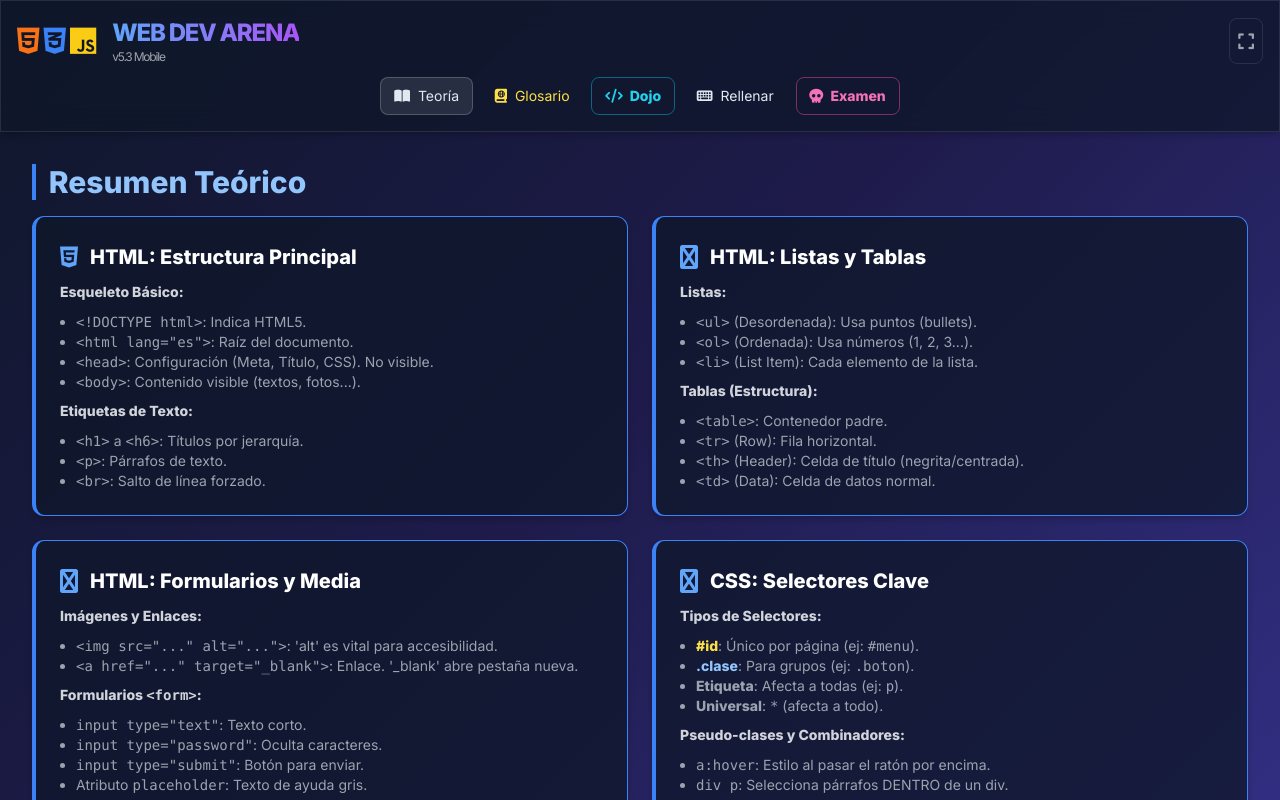
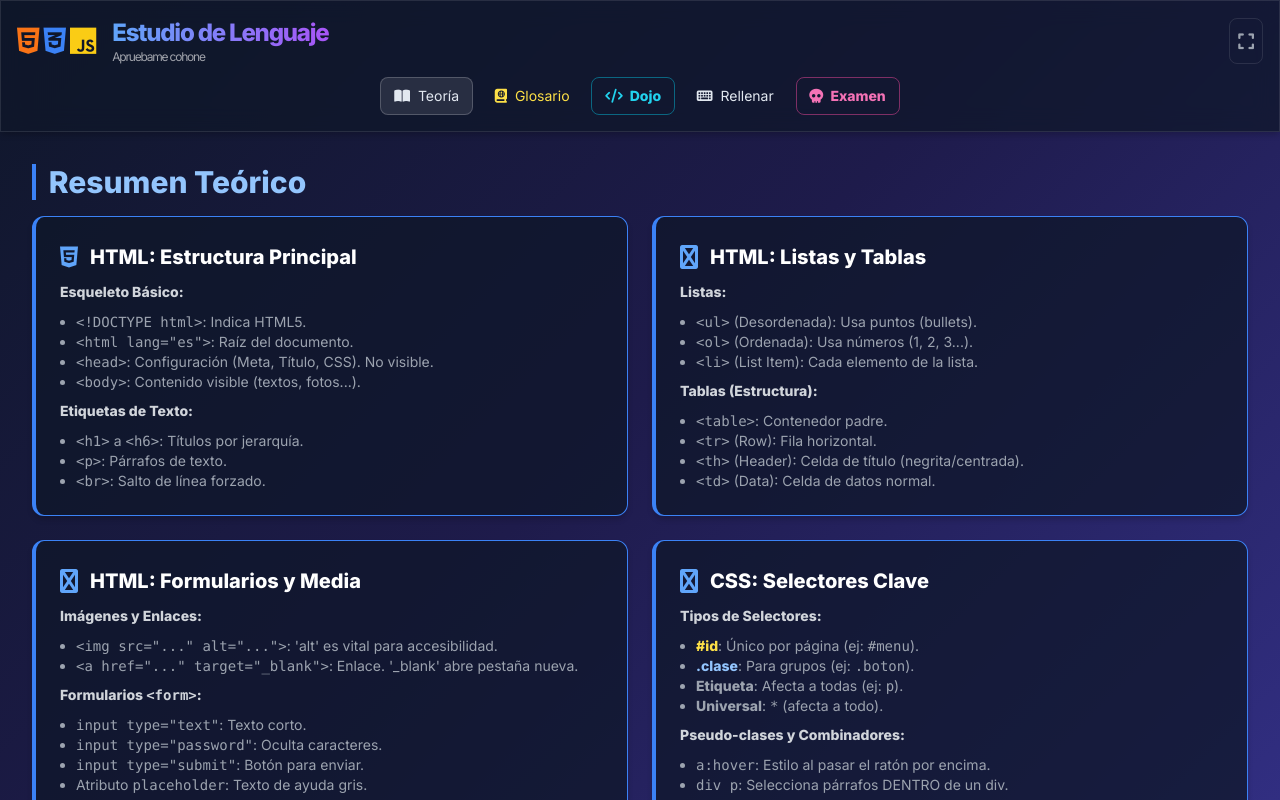
Before and after one commit to andreszambranalinares-stack/lenguajemarcas, a plain HTML site: page index.html in a window 1280 px wide. Drawn offline with nearby package versions, Linux system fonts and the light colour scheme.

Commit message:
actualisasion

```diff
--- a/index.html
+++ b/index.html
@@ -4,7 +4,7 @@
 <head>
     <meta charset="UTF-8">
     <meta name="viewport" content="width=device-width, initial-scale=1.0, maximum-scale=1.0, user-scalable=no">
-    <title>Web Dev Arena - MOBILE v5.3</title>
+    <title>Estudio de Lenguaje</title>
     <script src="https://cdn.tailwindcss.com"></script>
     <link rel="stylesheet" href="https://cdnjs.cloudflare.com/ajax/libs/font-awesome/6.4.0/css/all.min.css">
     <link rel="stylesheet" href="style.css">
@@ -23,9 +23,10 @@
                     </div>
                     <h1
                         class="text-lg md:text-2xl font-bold bg-clip-text text-transparent bg-gradient-to-r from-blue-400 to-purple-500 tracking-tighter ml-2 leading-tight">
-                        WEB DEV ARENA
-                        <span class="text-[10px] md:text-xs text-white opacity-60 block font-normal text-slate-400">v5.3
-                            Mobile</span>
+                        Estudio de Lenguaje
+                        <span
+                            class="text-[10px] md:text-xs text-white opacity-60 block font-normal text-slate-400">Apruebame
+                            cohone</span>
                     </h1>
                 </div>
 
@@ -248,7 +249,8 @@
                     </button>
                     <div class="text-lg font-mono text-blue-400" id="exam-timer">00:00</div>
                     <div class="text-xs text-gray-400">P: <span id="q-current" class="text-white font-bold"></span> /
-                        <span id="q-total"></span></div>
+                        <span id="q-total"></span>
+                    </div>
                 </div>
 
                 <div
```
